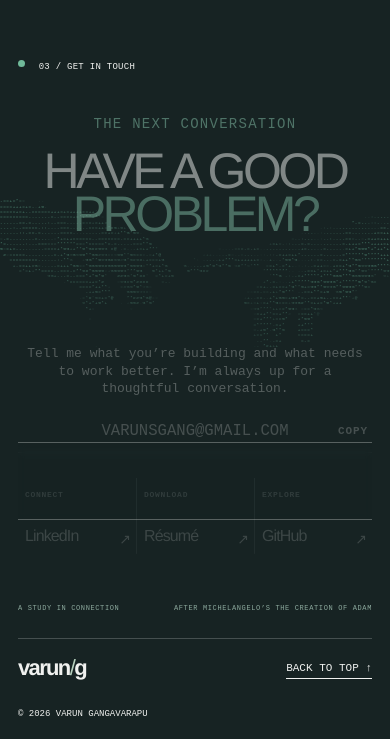
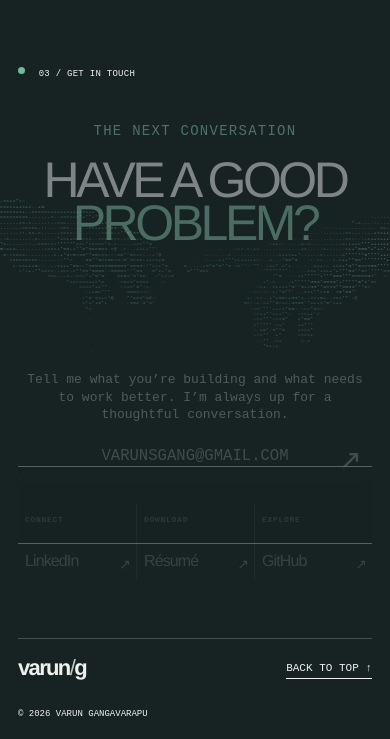
Before and after one commit to Varun-Gangavarapu/Personal-Website, a Next.js app: page / in a window 390 px wide. Shown: the part 10132-10871 px from the top of the page. Built offline with nearby package versions, Linux system fonts and the light colour scheme.

Commit message:
Separate email copy and compose actions

```diff
--- a/public/site-v2.js
+++ b/public/site-v2.js
@@ -29,7 +29,7 @@ finePointer.addEventListener('change', event => {
   siteCursor.classList.remove('is-visible');
 });
 
-const emailLink = document.querySelector('.contact-email');
+const emailLink = document.querySelector('.contact-email-copy');
 const emailFeedback = document.querySelector('.email-copy-feedback');
 let emailFeedbackTimer;
 emailLink.addEventListener('click', async event => {
@@ -303,7 +303,7 @@ if (asciiArt) {
     const artWidth = mask.naturalWidth * scale;
     const artHeight = mask.naturalHeight * scale;
     const left = (width - artWidth) / 2;
-    const top = mobile ? (height - artHeight) * .4 : (height - artHeight) / 2 + height * .055;
+    const top = mobile ? (height - artHeight) * .4 : (height - artHeight) / 2 - height * .05;
     const characters = '@#%*+=-:.';
     glyphs = [];
     baseContext.font = `${fontSize}px monospace`;
--- a/site-v2/index.html
+++ b/site-v2/index.html
@@ -214,10 +214,9 @@
       <section class="contact" id="contact" aria-labelledby="contact-title">
         <div class="wrap contact-grid">
           <p class="section-kicker"><span class="dot"></span> 03 / GET IN TOUCH</p>
-          <div class="contact-main"><p class="contact-overline">THE NEXT CONVERSATION</p><h2 id="contact-title">HAVE A GOOD<br /><em>PROBLEM?</em></h2><p>Tell me what you’re building and what needs to work better. I’m always up for a thoughtful conversation.</p><a class="contact-email" href="mailto:varunsgang@gmail.com" aria-label="Copy varunsgang@gmail.com to clipboard">VARUNSGANG@GMAIL.COM <span class="copy-action" aria-hidden="true">COPY</span></a><nav class="contact-destinations" aria-label="Find me elsewhere"><a href="https://www.linkedin.com/in/varungangavarapu/" target="_blank" rel="noopener noreferrer"><small>CONNECT</small><strong>LinkedIn</strong><span aria-hidden="true">↗</span></a><a href="/assets/Varun_Gangavarapu_Resume.pdf" target="_blank" rel="noopener noreferrer"><small>DOWNLOAD</small><strong>Résumé</strong><span aria-hidden="true">↗</span></a><a href="https://github.com/Varun-Gangavarapu" target="_blank" rel="noopener noreferrer"><small>EXPLORE</small><strong>GitHub</strong><span aria-hidden="true">↗</span></a></nav></div>
+          <div class="contact-main"><p class="contact-overline">THE NEXT CONVERSATION</p><h2 id="contact-title">HAVE A GOOD<br /><em>PROBLEM?</em></h2><p>Tell me what you’re building and what needs to work better. I’m always up for a thoughtful conversation.</p><div class="contact-email"><a class="contact-email-copy" href="mailto:varunsgang@gmail.com" aria-label="Copy varunsgang@gmail.com to clipboard">VARUNSGANG@GMAIL.COM</a><a class="contact-email-compose" href="mailto:varunsgang@gmail.com" aria-label="Draft an email to Varun">↗</a></div><nav class="contact-destinations" aria-label="Find me elsewhere"><a href="https://www.linkedin.com/in/varungangavarapu/" target="_blank" rel="noopener noreferrer"><small>CONNECT</small><strong>LinkedIn</strong><span aria-hidden="true">↗</span></a><a href="/assets/Varun_Gangavarapu_Resume.pdf" target="_blank" rel="noopener noreferrer"><small>DOWNLOAD</small><strong>Résumé</strong><span aria-hidden="true">↗</span></a><a href="https://github.com/Varun-Gangavarapu" target="_blank" rel="noopener noreferrer"><small>EXPLORE</small><strong>GitHub</strong><span aria-hidden="true">↗</span></a></nav></div>
         </div>
         <div class="ascii-art" aria-hidden="true"><canvas class="ascii-art-canvas"></canvas></div>
-        <div class="ascii-art-credit wrap">A STUDY IN CONNECTION <span>AFTER MICHELANGELO’S THE CREATION OF ADAM</span></div>
         <footer class="site-footer wrap"><a class="wordmark" href="#home">varun<span>/</span>g</a><a class="footer-top" href="#home">BACK TO TOP ↑</a><span>© <span id="year">2026</span> VARUN GANGAVARAPU</span><span class="email-copy-feedback" role="status" aria-live="polite" aria-atomic="true"></span></footer>
       </section>
     </main>
--- a/styles/site-v2.css
+++ b/styles/site-v2.css
@@ -585,17 +585,16 @@
 .contact .section-kicker{position:absolute;top:-42px;left:0;margin:0}
 .contact-main{width:100%;margin:auto}
 .contact-overline{margin-bottom:19px!important}
-.contact h2{font-size:clamp(72px,8.5vw,130px);line-height:.85;margin:0 auto clamp(145px,18vh,210px)}
+.contact h2{font-size:clamp(72px,8.5vw,130px);line-height:.85;margin:0 auto clamp(185px,22vh,250px)}
 .contact-main>p:not(.contact-overline){max-width:630px;margin:0 auto 26px;font-size:clamp(15px,1.3vw,19px)}
 .contact-email{width:min(100%,790px);margin:0 auto;justify-content:center;position:relative;padding:0 24px 15px;font-size:clamp(20px,2.3vw,33px)}
-.contact-email span{position:absolute;right:4px}
-.contact-email .copy-action{font:700 11px/1 var(--mono);letter-spacing:.08em}
+.contact-email-copy{flex:1;min-width:0;color:inherit;text-decoration:none;text-align:center}
+.contact-email-compose{position:absolute;right:0;top:0;bottom:15px;width:44px;display:grid;place-items:center;color:inherit;text-decoration:none;font:29px/1 var(--mono)}
 .contact-destinations{margin:27px auto 0;width:min(100%,790px);background:rgba(23,35,35,.55);backdrop-filter:blur(3px)}
 .contact-destinations a{min-height:88px;padding:14px 18px 12px;text-align:left}
 .contact-destinations strong{font-size:clamp(23px,2.25vw,32px)}
 .contact-destinations a>span{right:15px;bottom:12px;font-size:20px}
 .ascii-art{position:absolute;inset:0;z-index:0;width:100%;height:100%;margin:0;opacity:.86}
-.ascii-art-credit{position:relative;z-index:2;width:min(100% - 44px,1060px);margin:30px auto 0;font-size:9px}
 .site-footer{z-index:2;margin-top:clamp(24px,4vh,50px);width:min(100% - 44px,1440px)}
 .site-footer .email-copy-feedback{position:fixed;z-index:10;left:50%;bottom:clamp(22px,4vh,42px);width:max-content;max-width:calc(100vw - 32px);padding:10px 16px;border:1px solid #9acdb7;border-radius:999px;background:#e7f3ec;color:#172323;box-shadow:0 8px 28px rgba(0,0,0,.2);font:700 11px/1.3 var(--mono);letter-spacing:.025em;text-align:center;opacity:0;pointer-events:none;transform:translate(-50%,8px);transition:opacity .2s ease,transform .2s ease}
 .site-footer .email-copy-feedback.is-visible{opacity:1;transform:translate(-50%,0)}
@@ -606,9 +605,10 @@
   .contact-grid::before{inset:-22px -20px}
   .contact .section-kicker{top:-35px;left:0;font-size:9px}
   .contact-overline{margin-bottom:15px!important}
-  .contact h2{font-size:clamp(50px,12vw,81px);margin-bottom:clamp(80px,12vh,115px)}
+  .contact h2{font-size:clamp(50px,12vw,81px);margin-bottom:clamp(95px,14vh,135px)}
   .contact-main>p:not(.contact-overline){font-size:13px;line-height:1.35;margin-bottom:22px}
   .contact-email{font-size:clamp(14px,4vw,21px);padding:0 17px 11px;white-space:nowrap}
+  .contact-email-compose{bottom:11px}
   .contact-destinations{grid-template-columns:repeat(3,minmax(0,1fr));margin-top:22px}
   .contact-destinations a{min-height:76px;padding:12px 7px 10px}
   .contact-destinations a+a{border-top:0;border-left:1px solid rgba(240,241,237,.3)}
@@ -616,6 +616,5 @@
   .contact-destinations strong{font-size:clamp(15px,4.1vw,23px)}
   .contact-destinations a>span{right:5px;bottom:8px;font-size:14px}
   .ascii-art{height:100%;margin:0;opacity:.65}
-  .ascii-art-credit{width:min(100% - 36px,520px);margin-top:23px;font-size:7px}
   .site-footer{width:min(100% - 36px,520px);margin-top:25px}
 }
```
